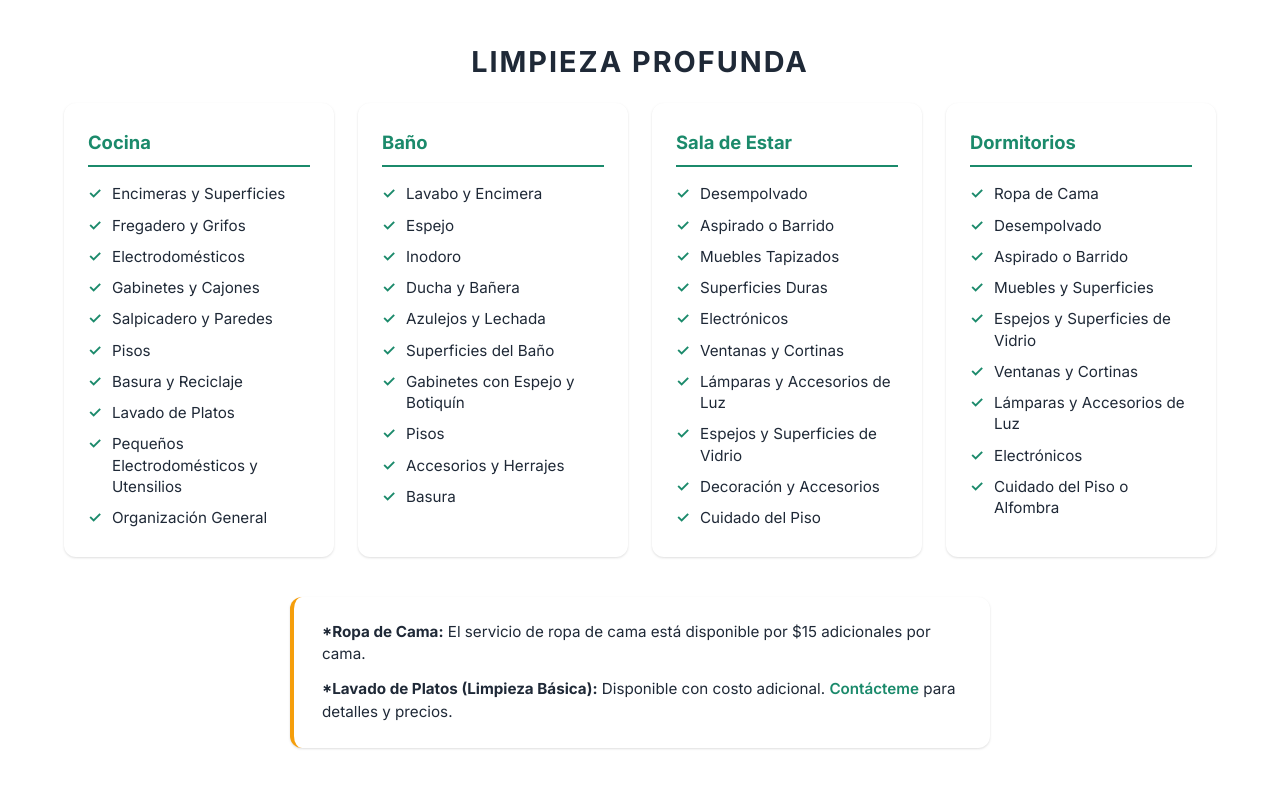
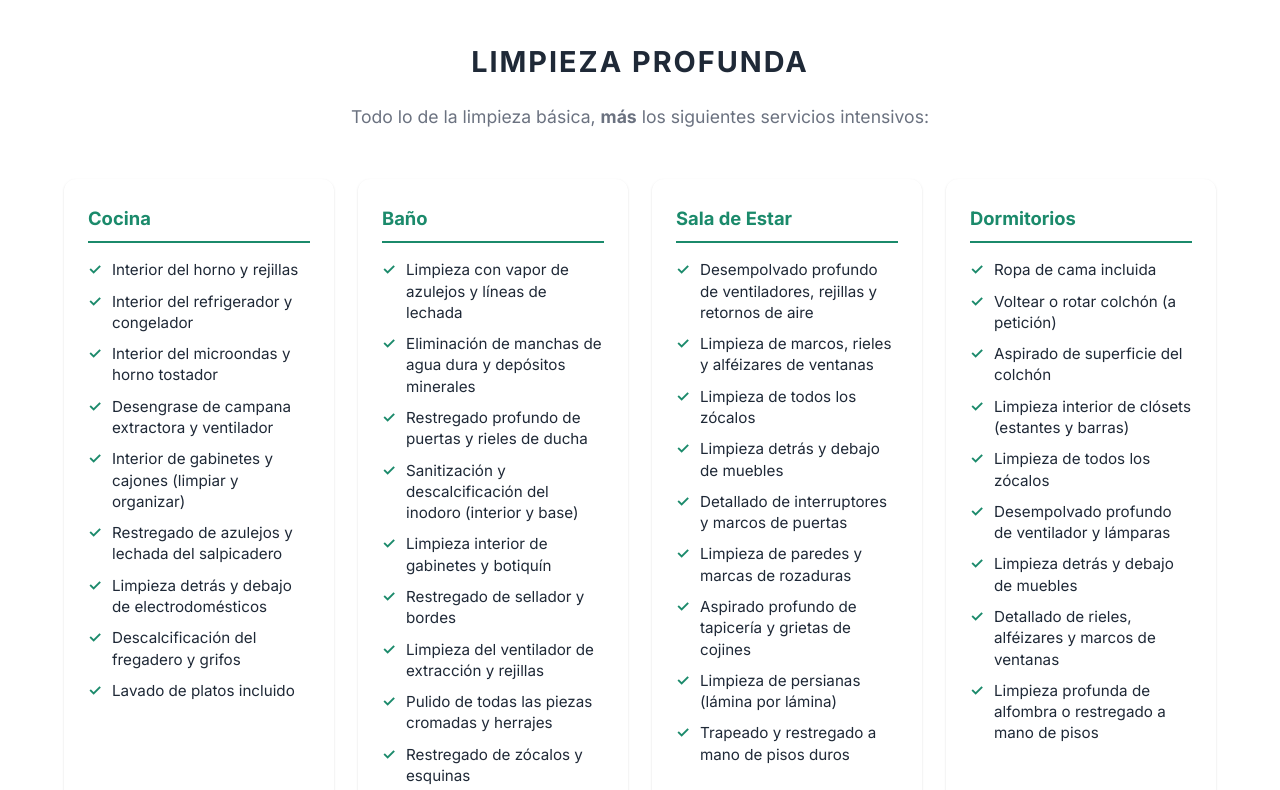
Before and after one commit to hunterberry640/Ramirezcleaning, a website built with Vite: page es/index.html in a window 1280 px wide. Shown: the part 2421-3211 px from the top of the page. Built offline with nearby package versions, Linux system fonts and the light colour scheme.

```diff
--- a/es/index.html
+++ b/es/index.html
@@ -281,64 +281,62 @@
         </div>
 
         <h3 class="checklist-heading scroll-reveal">Limpieza Profunda</h3>
+        <p class="section-subtitle scroll-reveal">Todo lo de la limpieza básica, <strong>más</strong> los siguientes servicios intensivos:</p>
         <div class="checklist-grid scroll-reveal">
           <div class="checklist-card">
             <h4>Cocina</h4>
             <ul>
-              <li>Encimeras y Superficies</li>
-              <li>Fregadero y Grifos</li>
-              <li>Electrodomésticos</li>
-              <li>Gabinetes y Cajones</li>
-              <li>Salpicadero y Paredes</li>
-              <li>Pisos</li>
-              <li>Basura y Reciclaje</li>
-              <li>Lavado de Platos</li>
-              <li>Pequeños Electrodomésticos y Utensilios</li>
-              <li>Organización General</li>
+              <li>Interior del horno y rejillas</li>
+              <li>Interior del refrigerador y congelador</li>
+              <li>Interior del microondas y horno tostador</li>
+              <li>Desengrase de campana extractora y ventilador</li>
+              <li>Interior de gabinetes y cajones (limpiar y organizar)</li>
+              <li>Restregado de azulejos y lechada del salpicadero</li>
+              <li>Limpieza detrás y debajo de electrodomésticos</li>
+              <li>Descalcificación del fregadero y grifos</li>
+              <li>Lavado de platos incluido</li>
             </ul>
           </div>
           <div class="checklist-card">
             <h4>Baño</h4>
             <ul>
-              <li>Lavabo y Encimera</li>
-              <li>Espejo</li>
-              <li>Inodoro</li>
-              <li>Ducha y Bañera</li>
-              <li>Azulejos y Lechada</li>
-              <li>Superficies del Baño</li>
-              <li>Gabinetes con Espejo y Botiquín</li>
-              <li>Pisos</li>
-              <li>Accesorios y Herrajes</li>
-              <li>Basura</li>
+              <li>Limpieza con vapor de azulejos y líneas de lechada</li>
+              <li>Eliminación de manchas de agua dura y depósitos minerales</li>
+              <li>Restregado profundo de puertas y rieles de ducha</li>
+              <li>Sanitización y descalcificación del inodoro (interior y base)</li>
+              <li>Limpieza interior de gabinetes y botiquín</li>
+              <li>Restregado de sellador y bordes</li>
+              <li>Limpieza del ventilador de extracción y rejillas</li>
+              <li>Pulido de todas las piezas cromadas y herrajes</li>
+              <li>Restregado de zócalos y esquinas</li>
             </ul>
           </div>
           <div class="checklist-card">
             <h4>Sala de Estar</h4>
             <ul>
-              <li>Desempolvado</li>
-              <li>Aspirado o Barrido</li>
-              <li>Muebles Tapizados</li>
-              <li>Superficies Duras</li>
-              <li>Electrónicos</li>
-              <li>Ventanas y Cortinas</li>
-              <li>Lámparas y Accesorios de Luz</li>
-              <li>Espejos y Superficies de Vidrio</li>
-              <li>Decoración y Accesorios</li>
-              <li>Cuidado del Piso</li>
+              <li>Desempolvado profundo de ventiladores, rejillas y retornos de aire</li>
+              <li>Limpieza de marcos, rieles y alféizares de ventanas</li>
+              <li>Limpieza de todos los zócalos</li>
+              <li>Limpieza detrás y debajo de muebles</li>
+              <li>Detallado de interruptores y marcos de puertas</li>
+              <li>Limpieza de paredes y marcas de rozaduras</li>
+              <li>Aspirado profundo de tapicería y grietas de cojines</li>
+              <li>Limpieza de persianas (lámina por lámina)</li>
+              <li>Trapeado y restregado a mano de pisos duros</li>
             </ul>
           </div>
           <div class="checklist-card">
             <h4>Dormitorios</h4>
             <ul>
-              <li>Ropa de Cama</li>
-              <li>Desempolvado</li>
-              <li>Aspirado o Barrido</li>
-              <li>Muebles y Superficies</li>
-              <li>Espejos y Superficies de Vidrio</li>
-              <li>Ventanas y Cortinas</li>
-              <li>Lámparas y Accesorios de Luz</li>
-              <li>Electrónicos</li>
-              <li>Cuidado del Piso o Alfombra</li>
+              <li>Ropa de cama incluida</li>
+              <li>Voltear o rotar colchón (a petición)</li>
+              <li>Aspirado de superficie del colchón</li>
+              <li>Limpieza interior de clósets (estantes y barras)</li>
+              <li>Limpieza de todos los zócalos</li>
+              <li>Desempolvado profundo de ventilador y lámparas</li>
+              <li>Limpieza detrás y debajo de muebles</li>
+              <li>Detallado de rieles, alféizares y marcos de ventanas</li>
+              <li>Limpieza profunda de alfombra o restregado a mano de pisos</li>
             </ul>
           </div>
         </div>
```
Also changed, not shown: en/index.html (+37 -39 lines), .cursor/rules/template-repo.md (added), .cursor/skills/new-client-setup/SKILL.md (added), .github/workflows/deploy.yml (added), infra/README.md (added), 6 other files.
